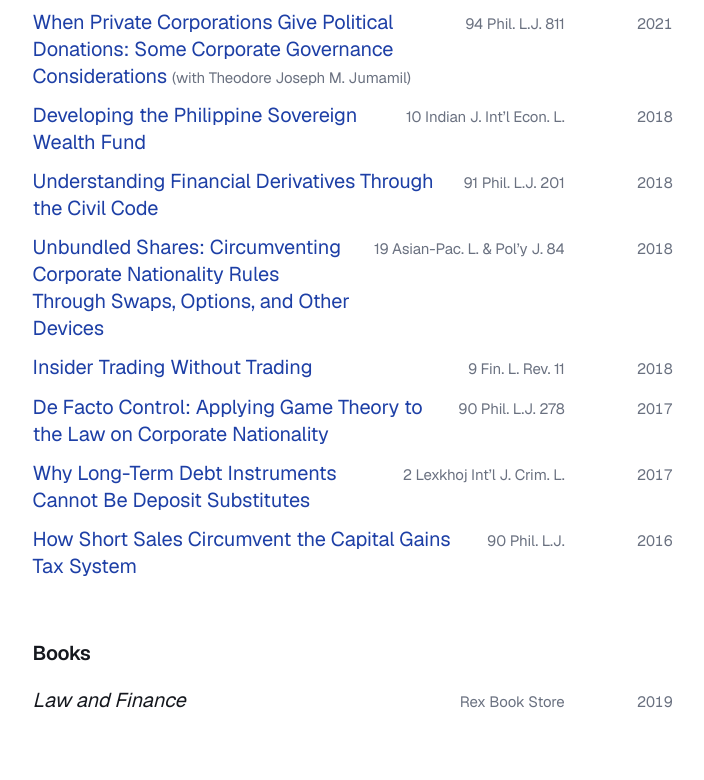
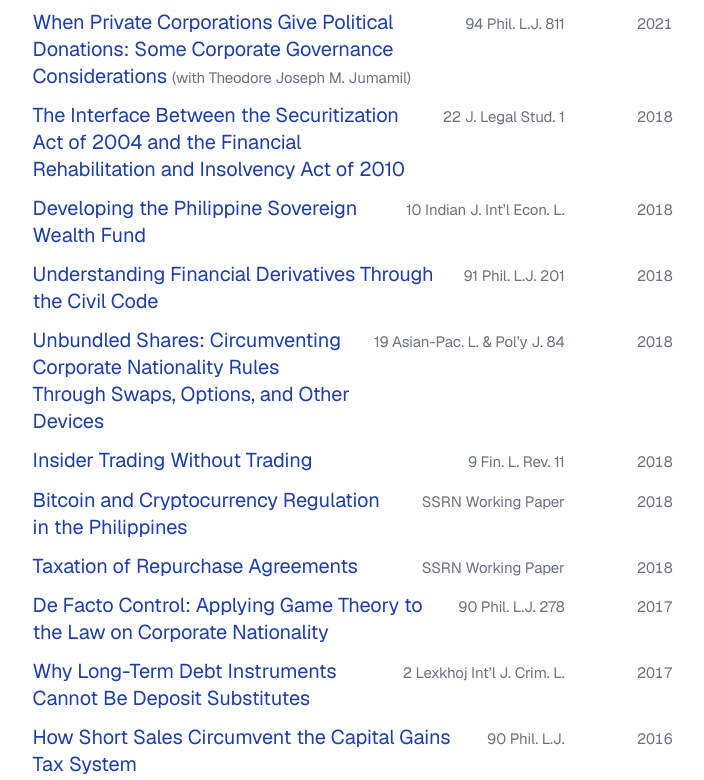
Before and after one commit to rsgeronimo/the-finance-lawyer, a plain HTML site: page index.html in a window 1280 px wide. Shown: the part 455-1235 px from the top of the page, without its empty margins (145-849 px from the left). Drawn offline with nearby package versions, Linux system fonts and the light colour scheme.

Commit message:
Add three more publications
Co-Authored-By: Claude Fable 5.2 <noreply@anthropic.com>
Claude-Session: https://claude.ai/code/session_01ShWTwspNe6xruKVcppaJfL

```diff
--- a/index.html
+++ b/index.html
@@ -29,10 +29,13 @@
 <ul class="essay-list">
 <li><span class="entry"><a href="https://philippinelawjournal.org/wp-content/uploads/2025/02/94PLJ265_GERONIMO_BACLAY.pdf">2021 LIBOR Phaseout and Negative Interest Rates: Some Legal and Contractual Considerations</a> <span class="coauthor">(with Francis Paul U. Baclay)</span></span> <span class="category">94 Phil. L.J. 265</span> <time datetime="2021">2021</time></li>
 <li><span class="entry"><a href="https://philippinelawjournal.org/wp-content/uploads/2025/02/94PLJ811_GERONIMO-JUMAMIL.pdf">When Private Corporations Give Political Donations: Some Corporate Governance Considerations</a> <span class="coauthor">(with Theodore Joseph M. Jumamil)</span></span> <span class="category">94 Phil. L.J. 811</span> <time datetime="2021">2021</time></li>
+<li><span class="entry"><a href="https://doi.org/10.1515/jles-2018-0009">The Interface Between the Securitization Act of 2004 and the Financial Rehabilitation and Insolvency Act of 2010</a></span> <span class="category">22 J. Legal Stud. 1</span> <time datetime="2018">2018</time></li>
 <li><span class="entry"><a href="https://repository.nls.ac.in/ijiel/vol10/iss1/6/">Developing the Philippine Sovereign Wealth Fund</a></span> <span class="category">10 Indian J. Int&rsquo;l Econ. L.</span> <time datetime="2018">2018</time></li>
 <li><span class="entry"><a href="https://philippinelawjournal.org/wp-content/uploads/2025/02/91PLJ201_GERONIMO.pdf">Understanding Financial Derivatives Through the Civil Code</a></span> <span class="category">91 Phil. L.J. 201</span> <time datetime="2018">2018</time></li>
 <li><span class="entry"><a href="https://ssrn.com/abstract=3179269">Unbundled Shares: Circumventing Corporate Nationality Rules Through Swaps, Options, and Other Devices</a></span> <span class="category">19 Asian-Pac. L. &amp; Pol&rsquo;y J. 84</span> <time datetime="2018">2018</time></li>
 <li><span class="entry"><a href="https://doi.org/10.4467/22996834FLR.18.002.9042">Insider Trading Without Trading</a></span> <span class="category">9 Fin. L. Rev. 11</span> <time datetime="2018">2018</time></li>
+<li><span class="entry"><a href="https://ssrn.com/abstract=3138051">Bitcoin and Cryptocurrency Regulation in the Philippines</a></span> <span class="category">SSRN Working Paper</span> <time datetime="2018">2018</time></li>
+<li><span class="entry"><a href="https://ssrn.com/abstract=3152970">Taxation of Repurchase Agreements</a></span> <span class="category">SSRN Working Paper</span> <time datetime="2018">2018</time></li>
 <li><span class="entry"><a href="https://philippinelawjournal.org/wp-content/uploads/2025/02/90PLJ278_GERONIMO.pdf">De Facto Control: Applying Game Theory to the Law on Corporate Nationality</a></span> <span class="category">90 Phil. L.J. 278</span> <time datetime="2017">2017</time></li>
 <li><span class="entry"><a href="https://ssrn.com/abstract=3043017">Why Long-Term Debt Instruments Cannot Be Deposit Substitutes</a></span> <span class="category">2 Lexkhoj Int&rsquo;l J. Crim. L.</span> <time datetime="2017">2017</time></li>
 <li><span class="entry"><a href="https://ssrn.com/abstract=3044170">How Short Sales Circumvent the Capital Gains Tax System</a></span> <span class="category">90 Phil. L.J.</span> <time datetime="2016">2016</time></li>
```
